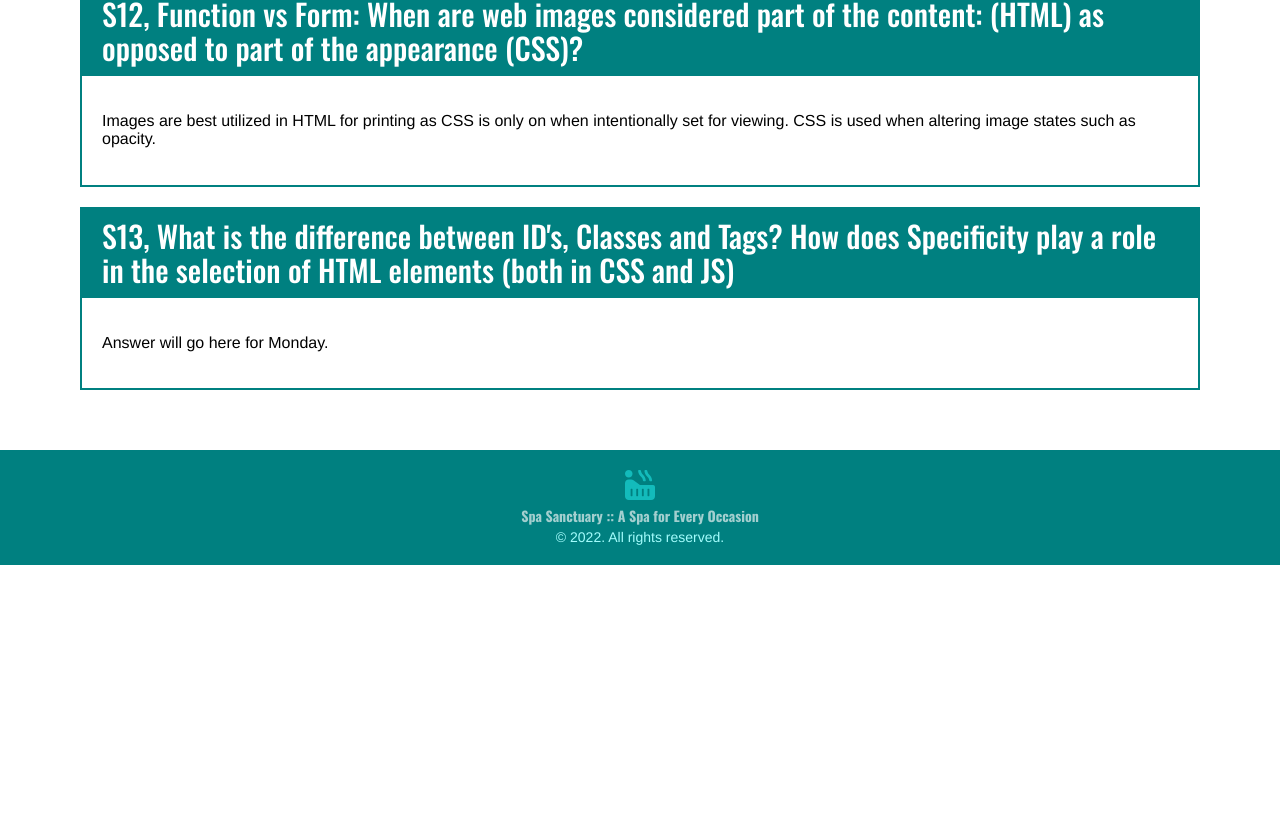
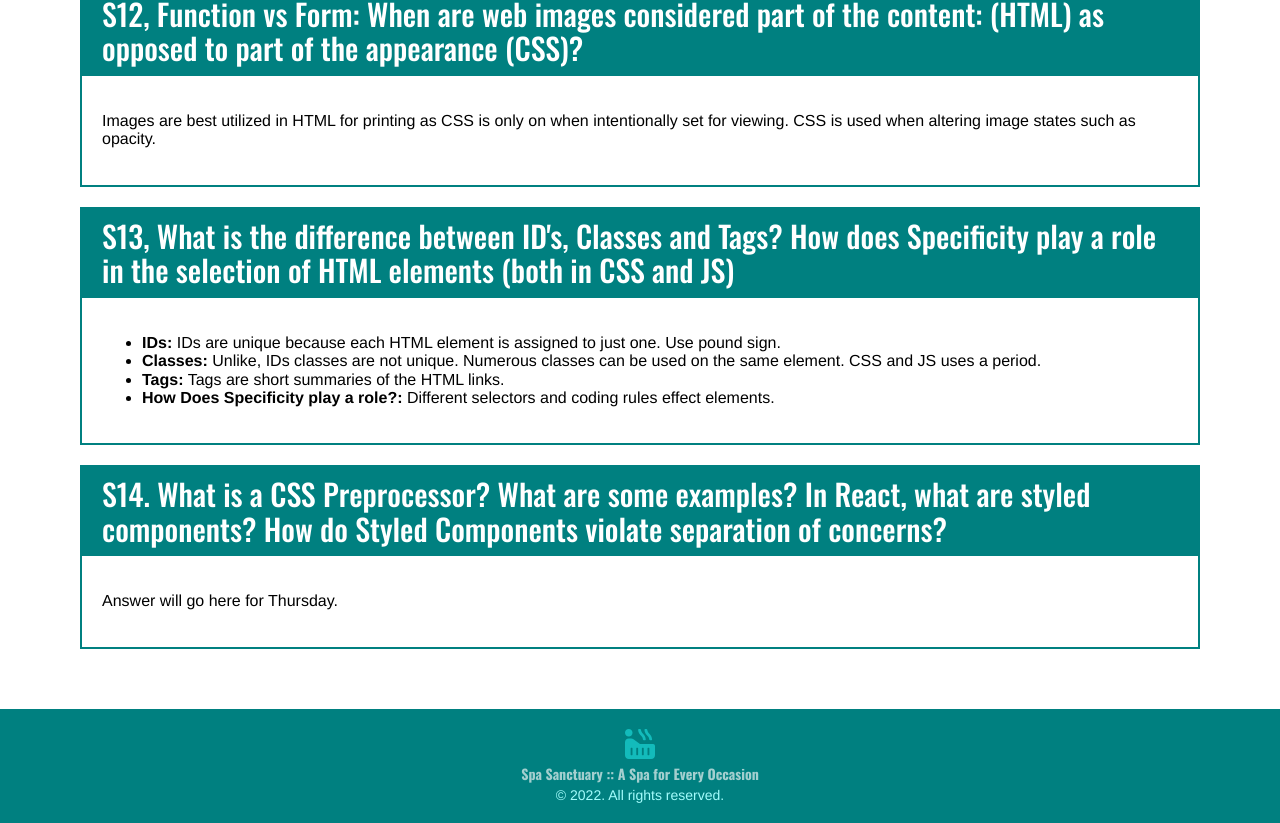
Before and after one commit to biancabonilla10/Web-1-Bonilla-Bianca-Final, a React (Create React App) app: page /homework in a window 1280 px wide. Shown: the part 3512-4335 px from the top of the page. Before the commit the page ends 4077 px from the top, so only its background shows below. Built offline with nearby package versions, Linux system fonts and the light colour scheme.

Commit message:
Updating Homework

```diff
--- a/src/React/Homework/Essays/Essays.jsx
+++ b/src/React/Homework/Essays/Essays.jsx
@@ -93,7 +93,15 @@ JPG images are commonly used images that can easily be saved and downloaded. JPG
                 <p> Images are best utilized in HTML for printing as CSS is only on when intentionally set for viewing. CSS is used when altering image states such as opacity. </p>
             </Essay>
             <Essay q="S13, What is the difference between ID's, Classes and Tags? How does Specificity play a role in the selection of HTML elements (both in CSS and JS)">
-                <p>Answer will go here for Monday.</p>
+            <ul>
+                    <li><b>IDs:</b> IDs are unique because each HTML element is assigned to just one. Use pound sign.</li>
+                    <li><b>Classes:</b> Unlike, IDs classes are not unique. Numerous classes can be used on the same element. CSS and JS uses a period.</li>
+                    <li><b>Tags:</b> Tags are short summaries of the HTML links.</li>
+                    <li><b>How Does Specificity play a role?:</b> Different selectors and coding rules effect elements.</li>
+            </ul>
+            </Essay>
+            <Essay q="S14. What is a CSS Preprocessor? What are some examples? In React, what are styled components? How do Styled Components violate separation of concerns?">
+                <p>Answer will go here for Thursday.</p>
             </Essay>
     </EssaysStyled>
     )
```
